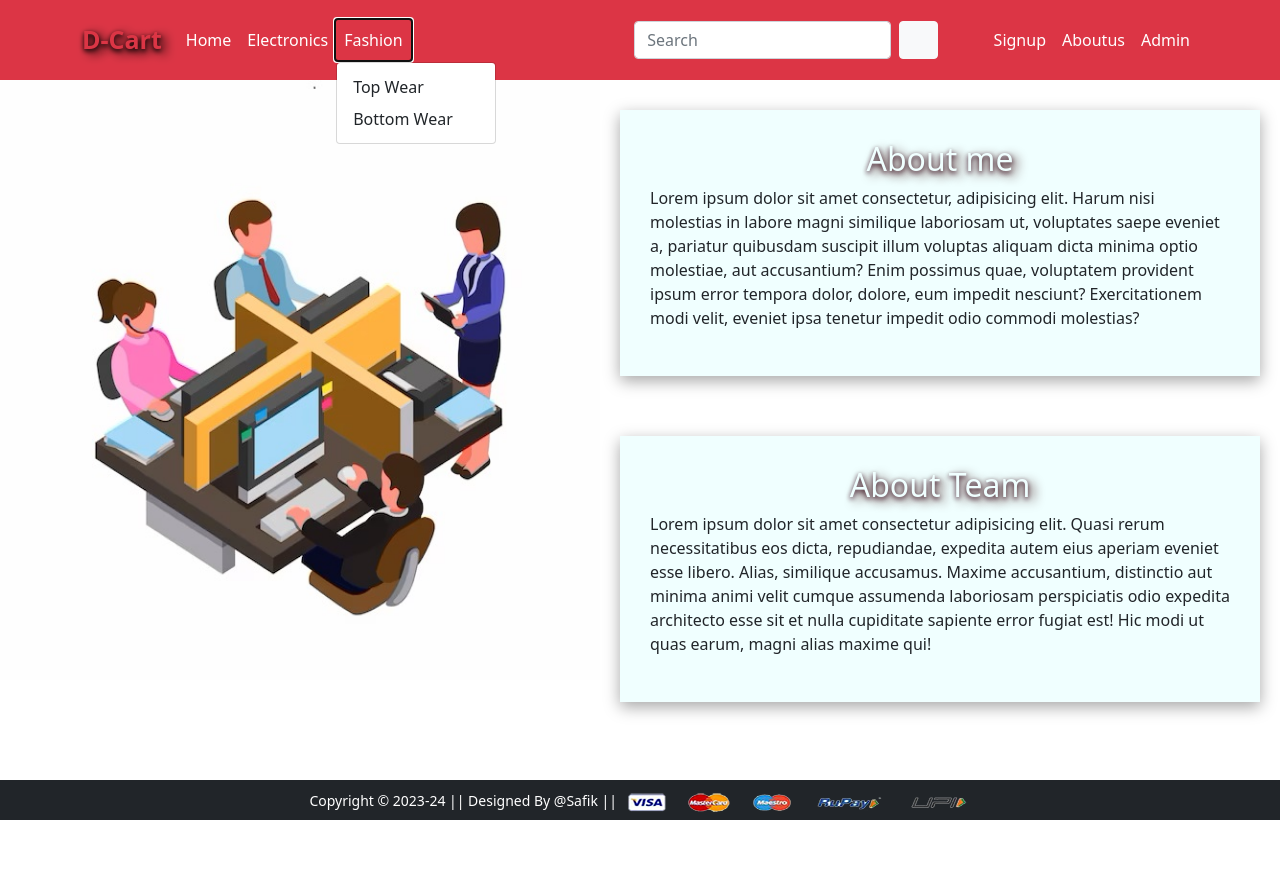
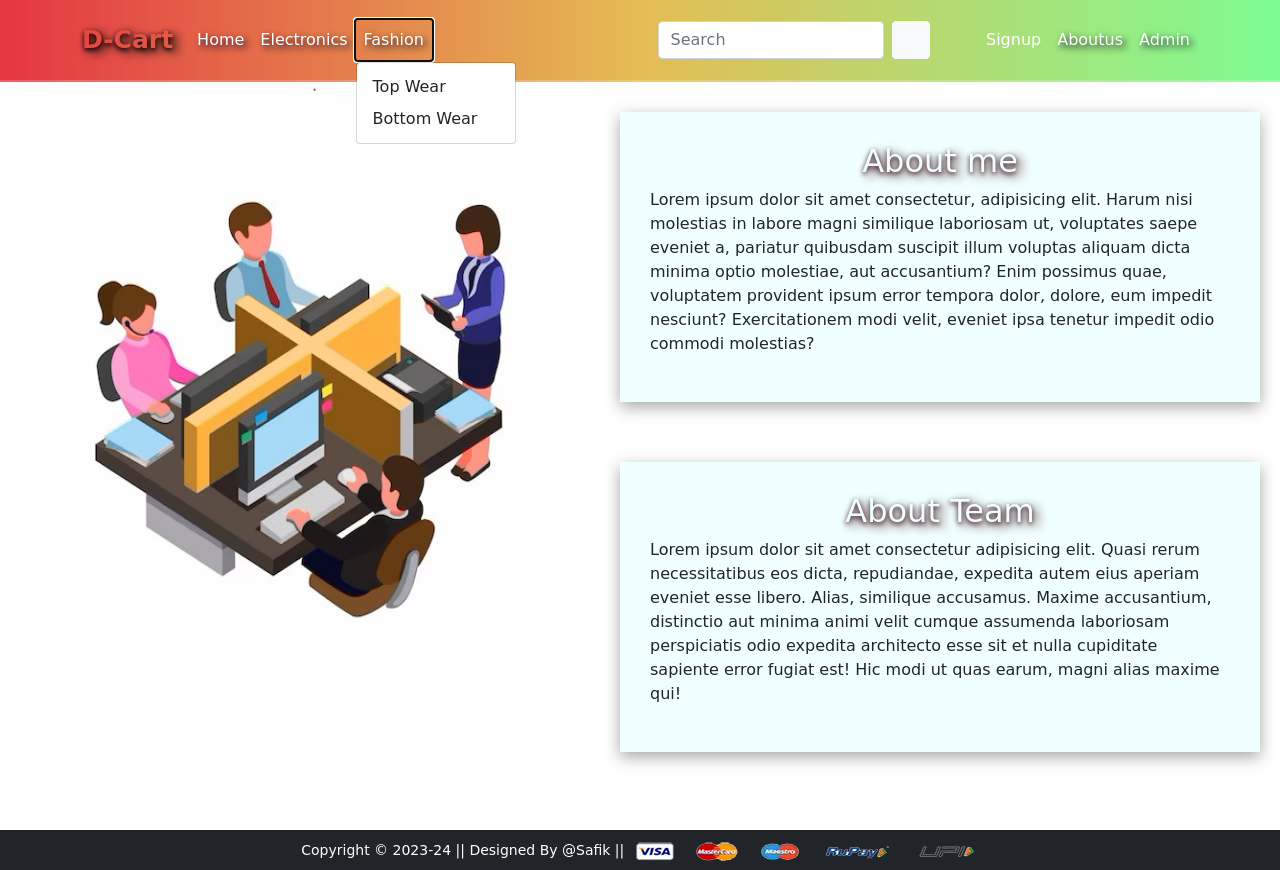
Before and after one commit to Safik-786/E-Commerce, a Django app: template app/templates/app/about.html in a window 1280 px wide, after a click on "Fashion". Before the commit the page ends 820 px from the top, so only its background shows below. Run offline with Django 3.2, Linux system fonts and the light colour scheme; the template is opened without the code that fills it, so the values that code supplies are empty; some libraries are stand-ins or nearby versions; some web fonts are replaced.

Commit message:
over all change home page all user interface

```diff
--- a/app/static/app/css/style.css
+++ b/app/static/app/css/style.css
@@ -1,3 +1,11 @@
+
+*{
+    font-family: "Times New Roman", Times, serif;
+    font-family: cursive;
+}
+
+
+
 .owl-carousel .item {
     /* border: 1px solid black; */
     font-size: 24px;
@@ -35,7 +43,7 @@ body::-webkit-scrollbar{
     font-size: 25px;
 }
 .active{
-    background-color: rgba(255, 255, 255, 0.1);
+    background-color: rgba(255, 255, 255, 0.2);
     border-radius: 10px;
 }
 
@@ -142,4 +150,97 @@ body::-webkit-scrollbar{
     padding: 5px;
     border: 0.2px solid rgba(41, 32, 32, 0.452);
     box-shadow: rgba(100, 100, 111, 0.2) 0px 7px 29px 0px;
+    /* transition: all 1s ease-in-out  ; */
 }
+
+.imggg{
+    box-shadow: rgba(100, 100, 111, 0.2) 0px 7px 29px 0px;
+    transition: all .5s ease-in-out  ;
+}
+
+.imggg-parent{
+    padding: 5px;
+    border: 0.2px solid rgba(41, 32, 32, 0.452);
+    box-shadow: rgba(100, 100, 111, 0.2) 0px 7px 29px 0px;
+    overflow: hidden;
+}
+
+.imggg:hover{
+    transform: scale(.96);
+}
+
+.bg-custom{
+    /* background: linear-gradient(#00B09B, #96C93D)!important; */
+    /* background: linear-gradient(to right, #03001e, #7303c0, #ec38bc, #fdeff9); */
+    /* background: linear-gradient(to right, #ee0979, #ff6a00); */
+    background: linear-gradient(to right, #11d431,#5be472, #e5bc54, #e43642, #ee0979);
+    border-bottom: 3px solid rgba(255, 255, 255, 0.3);
+}
+
+/* .bg-custom:hover{
+    background: linear-gradient(to right, #ff6a00, #ee0979);
+    background: linear-gradient(to left, #11d431,#7dfc92, #e5bc54, #e43642, #ee0979);
+} */
+
+/* ================================ */
+
+
+.bg-custom:hover {
+    /* background: linear-gradient(to right, #11d431, #5be472, #e5bc54, #e43642, #ee0979); */
+    background: linear-gradient(to left, #11d431,#7dfc92, #e5bc54, #e43642, #ee0979);
+    border-bottom: 2px solid rgba(255, 255, 255, 0.2);
+    background-size: 200% 200%;
+    animation: gradient-animation 3s ease-in-out infinite;
+}
+
+.bg-custom:hover {
+    background-position: right center; /* Adjust the background position */
+}
+
+/* Define the keyframes for the animation */
+@keyframes gradient-animation {
+    0% {
+        background-position: right center;
+    }
+    40% {
+        background-position: left center;
+    }
+    100% {
+        background-position: right center;
+    }
+}
+
+
+/* ==================================== */
+
+
+
+
+
+
+
+
+
+
+
+.hov{
+    text-shadow: #03001e 3px 3px 7px;
+}
+
+.hov:hover{
+    /* color: cyan !important; */
+    color: #fff;
+    font-weight: 600;
+    -webkit-animation: glow 1s ease-in-out infinite alternate;
+    -moz-animation: glow 1s ease-in-out infinite alternate;
+    animation: glow 1s ease-in-out infinite alternate;
+}
+
+  @-webkit-keyframes glow {
+    from {
+      text-shadow: 0 0 10px #fff, 0 0 20px #fff, 0 0 30px #e60073, 0 0 40px #e60073, 0 0 50px #e60073, 0 0 60px #e60073, 0 0 70px #e60073;
+    }
+    to {
+      text-shadow: 0 0 20px #fff, 0 0 30px #ff4da6, 0 0 40px #ff4da6, 0 0 50px #ff4da6, 0 0 60px #ff4da6, 0 0 70px #ff4da6, 0 0 80px #ff4da6;
+    }
+  }
--- a/app/templates/app/base.html
+++ b/app/templates/app/base.html
@@ -27,20 +27,20 @@
 <!--  BODY  -->
 
   <body>
-    <nav class="navbar navbar-expand-lg navbar-dark bg-danger py-3">
+    <nav class="navbar navbar-expand-lg navbar-dark bg-custom py-3">
      <div class="container">
-       <a class="navbar-brand" href="/" id="logoss">D-Cart</a>
+       <a class="navbar-brand " href="/" id="logoss">D-Cart</a>
        <button class="navbar-toggler" type="button" data-bs-toggle="collapse" data-bs-target="#navbarSupportedContent" aria-controls="navbarSupportedContent" aria-expanded="false" aria-label="Toggle navigation">
          <span class="navbar-toggler-icon"></span>
        </button>
        <div class="collapse navbar-collapse" id="navbarSupportedContent">
          <ul class="navbar-nav me-auto mb-2 mb-lg-0">
            <li class="nav-item">
-             <a class="nav-link text-white {% if request.path == '/' %}active{% endif %} " aria-current="page" href="/">Home</a>
+             <a class="nav-link text-white {% if request.path == '/' %}active{% endif %} hov" aria-current="page" href="/">Home</a>
            </li>
 
            <li class="nav-item dropdown">
-             <a class="nav-link dropdown-toggle text-white  " href="#" id="electronicsDropdown" role="button" data-bs-toggle="dropdown" aria-expanded="false">
+             <a class="nav-link dropdown-toggle text-white hov {% if request.path == '/mobile/' or  request.path == '/laptop/' %} active {% endif %} " href="#" id="electronicsDropdown" role="button" data-bs-toggle="dropdown" aria-expanded="false">
                Electronics
              </a>
              <ul class="dropdown-menu" aria-labelledby="electronicsDropdown">
@@ -50,12 +50,12 @@
            </li>
 
            <li class="nav-item dropdown">
-             <a class="nav-link dropdown-toggle text-white" href="#" id="fashionDropdown" role="button" data-bs-toggle="dropdown" aria-expanded="false">
+             <a class="nav-link dropdown-toggle text-white hov {% if request.path == '/topwear/' or  request.path == '/laptop/' %} active {% endif %}" href="#" id="fashionDropdown" role="button" data-bs-toggle="dropdown" aria-expanded="false">
                Fashion
              </a>
              <ul class="dropdown-menu" aria-labelledby="fashionDropdown">
                <li><a class="dropdown-item" href="{% url "topwear" %}">Top Wear</a></li>
-               <li><a class="dropdown-item" href="#">Bottom Wear</a></li>
+               <li><a class="dropdown-item" href="{% url "topwear" %}">Bottom Wear</a></li>
              </ul>
            </li>
          </ul>
@@ -86,7 +86,7 @@
           {% if request.user.is_authenticated %}
 
             <li class="nav-item dropdown mx-2">
-              <a class="nav-link dropdown-toggle text-white " href="#" id="profileDropdown" role="button" data-bs-toggle="dropdown" aria-expanded="false">
+              <a class="nav-link dropdown-toggle text-white hov {% if  request.path == '/profile/' or  request.path == '/passwordchange/' or  request.path == '/logout/' %} active {% endif %}" href="#" id="profileDropdown" role="button" data-bs-toggle="dropdown" aria-expanded="false">
                 Profile
               </a>
               <ul class="dropdown-menu" aria-labelledby="profileDropdown">
@@ -103,11 +103,11 @@
 
             <li class="nav-item ">
               <a href="{% url 'showcart' %}" class="nav-link text-white
-              {% if request.path == '/cart/'%} active{% endif %}"> Cart <sup class="badge baddge" style="background-color: rgba(255,255,255,0.4) ; color:black;">{{totalitem}} </sup></a>
+              {% if request.path == '/cart/'%} active{% endif %}  hov"> Cart <sup class="badge baddge" style="background-color: rgba(255,255,255,0.4) ; color:black;">{{totalitem}} </sup></a>
              </li>
 
              <li class="nav-item">
-              <a class="nav-link text-white {% if request.path == '/orders/' %}active{% endif %}" aria-current="page" href="/orders">Orders</a>
+              <a class="nav-link text-white {% if request.path == '/orders/' %}active{% endif %} hov" aria-current="page" href="/orders">Orders</a>
             </li>
 
 
@@ -122,31 +122,31 @@
               </a>
               <ul class="dropdown-menu" aria-labelledby="fashionDropdown">
                 <li class="nav-item mx-2">
-                  <a href="{% url 'login' %}" class="nav-link text-dark">Login</a>
+                  <a href="{% url 'login' %}" class="nav-link text-dark hov">Login</a>
                 </li>
                 <li class="nav-item mx-2">
-                  <a href="{% url 'customerregistration' %}" class="nav-link text-dark">Register</a>
+                  <a href="{% url 'customerregistration' %}" class="nav-link text-dark hov">Register</a>
                 </li>
               </ul>
             </li>
 
 
             <li class="nav-item dropdown">
-              <a class="nav-link dropdown-toggle text-white" href="#" id="fashionDropdown" role="button" data-bs-toggle="dropdown" aria-expanded="false">
+              <a class="nav-link dropdown-toggle text-white hov" href="#" id="fashionDropdown" role="button" data-bs-toggle="dropdown" aria-expanded="false">
                 Aboutus
               </a>
               <ul class="dropdown-menu" aria-labelledby="fashionDropdown">
                 <li class="nav-item mx-2">
-                  <a href="{% url 'about' %}" class="nav-link text-dark">About</a>
+                  <a href="{% url 'about' %}" class="nav-link text-dark hov">About</a>
                 </li>
                 <li class="nav-item mx-2">
-                  <a href="{% url 'contact' %}" class="nav-link text-dark">Contact</a>
+                  <a href="{% url 'contact' %}" class="nav-link text-dark hov">Contact</a>
                 </li>
               </ul>
             </li>
 
             <li class="nav-item">
-              <a class="nav-link text-white {% if request.path == '/admin' %}active{% endif %}" aria-current="page" href="/admin">Admin</a>
+              <a class="nav-link text-white {% if request.path == '/admin' %}active{% endif %} hov" aria-current="page" href="/admin">Admin</a>
             </li>
 
 
--- a/app/templates/app/profile.html
+++ b/app/templates/app/profile.html
@@ -49,7 +49,8 @@
         </div>
       </form>
 
-    </div>
+
+    </di>
   </div>
 </div>
 {% endblock main-content %}
```
Also changed, not shown: app/templates/app/home.html (+36 -7 lines), app/form.py (line endings or trailing spaces), app/static/app/images/banner/Safik.jpeg (added), app/static/app/images/banner/bn1.jpeg (added), app/static/app/images/banner/bn2.jpeg (added), app/static/app/images/banner/bn3.jpeg (added), app/static/app/images/banner/bn4.jpeg (added), app/static/app/images/banner/bn5.jpeg (added), app/static/app/images/banner/bn6.jpeg (added), app/static/app/images/banner/bn7.jpeg (added), app/static/app/images/banner/offer.jpg (added), app/static/app/images/banner/offer2.jpg (added), db.sqlite3.
